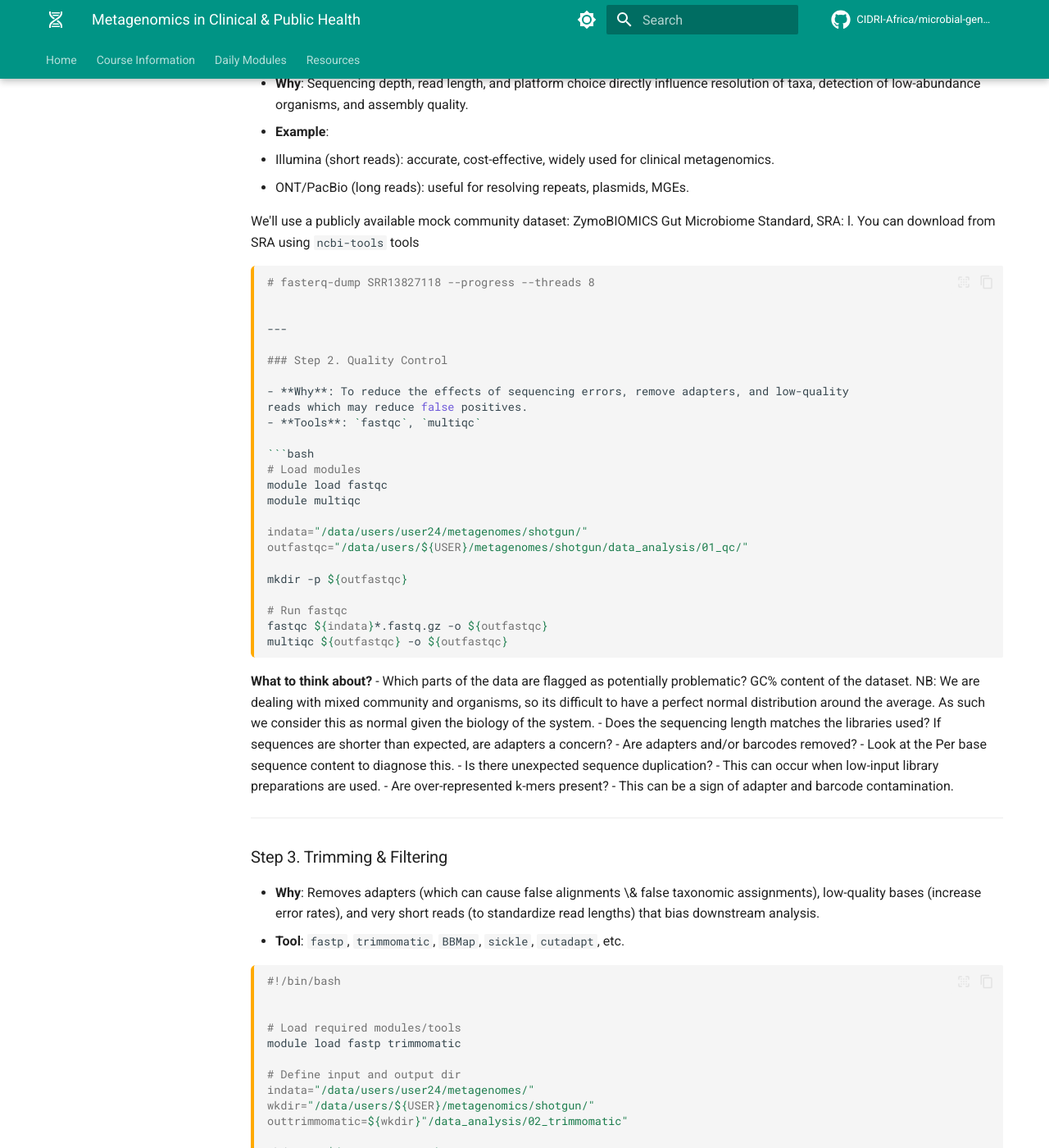
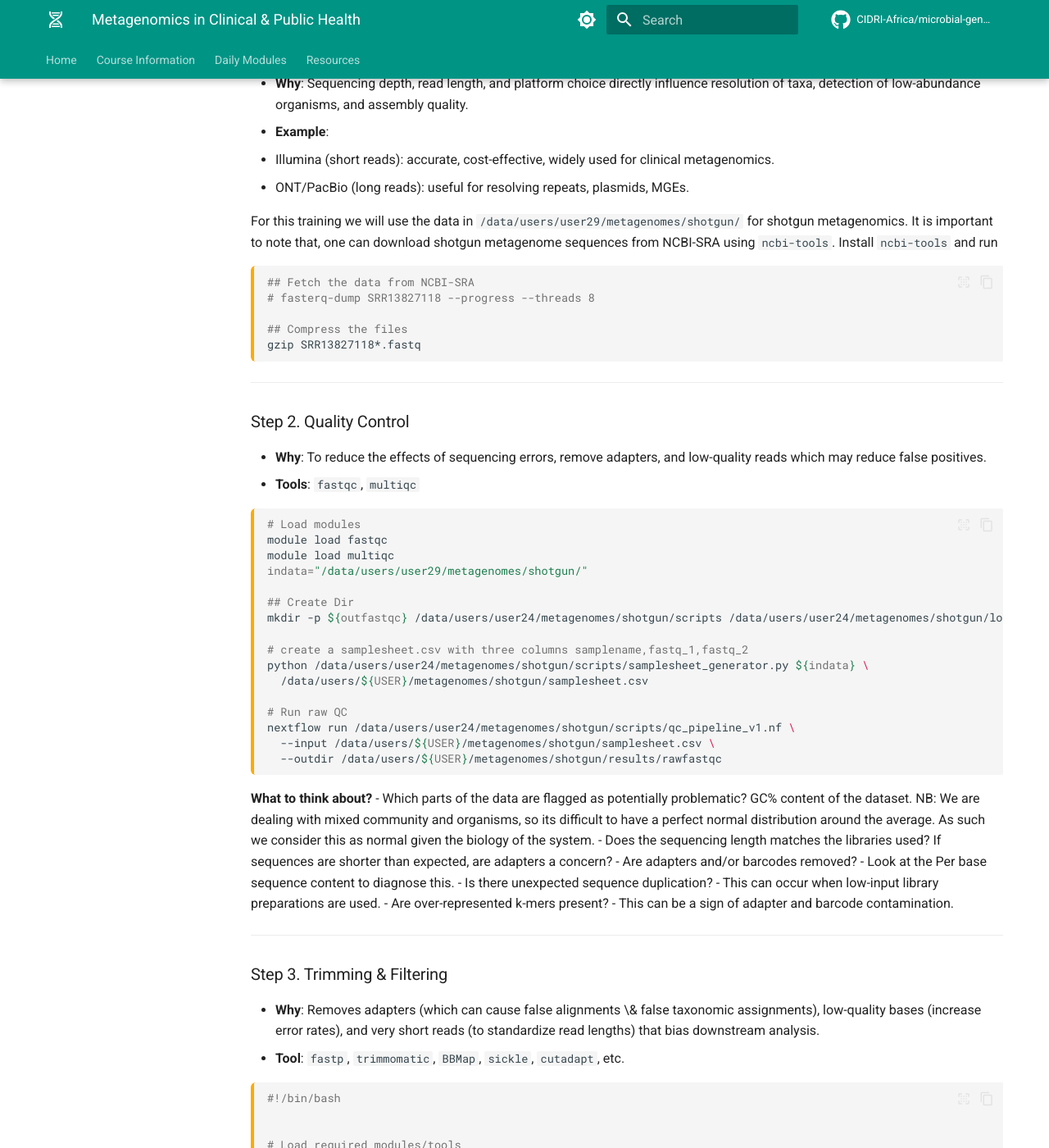
Before and after one commit to mamanambiya/microbial-genomics-training, an MkDocs documentation site: the page built from docs_src/day8/metagenomics.md, in a window 1280 px wide and 1400 px high, scrolled down 1247 px. Shown: the whole window at 82% size. Built offline with MkDocs 1.6.1 and Material for MkDocs 9.7.7, drawn with Linux system fonts in a browser that asks for light colours; comment, search, counter and statistics services are not loaded.

Commit message:
Update metagenomics.md

````diff
--- a/docs_src/day8/metagenomics.md
+++ b/docs_src/day8/metagenomics.md
@@ -4,8 +4,7 @@
 
 This section introduces **core principles of metagenomics**. Metagenomics is the study of genetic material recovered directly from environmental or clinical samples, allowing
 analysis of **entire microbial communities** without the need for cultivation. This section includes conceptual notes, rationale for each step, practical commands,
-and a **mini toy dataset exercise**. Unlike genomics (WGS) which focuses on analyzing individual genomes (such as bacterial isolate), metagenomics
-studies the collective genomes or markers from microbial communities.
+and a **mini toy dataset exercise**. Unlike genomics (WGS) which focuses on analyzing individual genomes (such as bacterial isolate), metagenomics studies the collective genomes or markers from microbial communities.
 
 ### Genomics vs Metagenomics
 
@@ -17,9 +16,7 @@ studies the collective genomes or markers from microbial communities.
 | **Applications** | Species identification, genome assembly, annotation, AMR/virulence detection, plasmid/MGE analysis, outbreak tracking | Community profiling, functional potential, pathogen detection in mixed samples, ecology studies |
 | **Features** | Organism is known \& isolated before sequencing | Captures both known and unknown microbes from environment or host |
 
-
 ### Metagenomic Strategies: Shotgun vs 16S rRNA
-
 
 | Description | Shotgun Metagenomics | 16S rRNA Amplicon Gene Sequencing |
 |-------------|-------------------------------|--------------|
@@ -39,10 +36,15 @@ studies the collective genomes or markers from microbial communities.
   - Illumina (short reads): accurate, cost-effective, widely used for clinical metagenomics.
   - ONT/PacBio (long reads): useful for resolving repeats, plasmids, MGEs.
 
-We'll use a publicly available mock community dataset: ZymoBIOMICS Gut Microbiome Standard, SRA: l. You can download from SRA using `ncbi-tools` tools
+For this training we will use the data in `/data/users/user29/metagenomes/shotgun/` for shotgun metagenomics. It is important to note that, one can download shotgun metagenome sequences from NCBI-SRA using `ncbi-tools`. Install `ncbi-tools` and run
+
 ```bash
+## Fetch the data from NCBI-SRA
 # fasterq-dump SRR13827118 --progress --threads 8
 
+## Compress the files
+gzip SRR13827118*.fastq
+```
 
 ---
 
@@ -55,16 +57,20 @@ reads which may reduce false positives.
 ```bash
 # Load modules
 module load fastqc
-module multiqc
+module load multiqc
+indata="/data/users/user29/metagenomes/shotgun/"
 
-indata="/data/users/user24/metagenomes/shotgun/"
-outfastqc="/data/users/${USER}/metagenomes/shotgun/data_analysis/01_qc/"
+## Create Dir
+mkdir -p ${outfastqc} /data/users/user24/metagenomes/shotgun/scripts /data/users/user24/metagenomes/shotgun/logs
 
-mkdir -p ${outfastqc}
+# create a samplesheet.csv with three columns samplename,fastq_1,fastq_2
+python /data/users/user24/metagenomes/shotgun/scripts/samplesheet_generator.py ${indata} \
+  /data/users/${USER}/metagenomes/shotgun/samplesheet.csv
 
-# Run fastqc
-fastqc ${indata}*.fastq.gz -o ${outfastqc}
-multiqc ${outfastqc} -o ${outfastqc}
+# Run raw QC
+nextflow run /data/users/user24/metagenomes/shotgun/scripts/qc_pipeline_v1.nf \
+  --input /data/users/${USER}/metagenomes/shotgun/samplesheet.csv \
+  --outdir /data/users/${USER}/metagenomes/shotgun/results/rawfastqc
 ```
 **What to think about?**
 - Which parts of the data are flagged as potentially problematic? GC% content of the dataset.
@@ -94,7 +100,7 @@ reads (to standardize read lengths) that bias downstream analysis.
 
 
 # Load required modules/tools
-module load fastp trimmomatic
+module load trimmomatic
 
 # Define input and output dir
 indata="/data/users/user24/metagenomes/"
````
